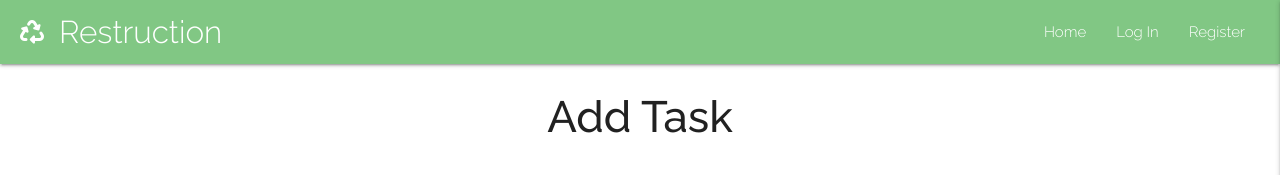
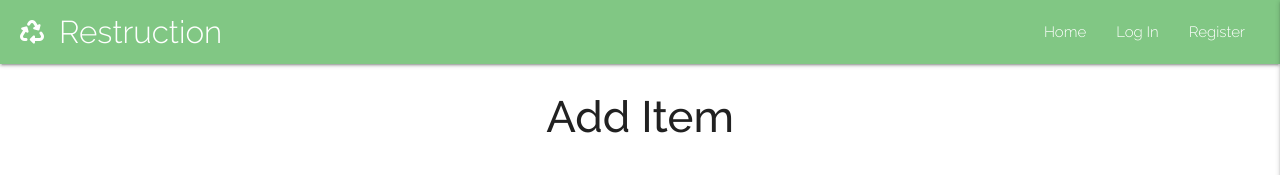
Before and after one commit to marcusnolan/restruction, a Flask app: page /add_item in a window 1280 px wide. Shown: the top 175 px of the page. Run offline with Flask 2, Linux system fonts and the light colour scheme; data that the repository does not hold is empty; some libraries are stand-ins or nearby versions.

Commit message:
requirements.txt updated to include Cloudinary for heroku

```diff
--- a/requirements.txt
+++ b/requirements.txt
@@ -1,4 +1,5 @@
 click==7.1.2
+cloudinary==1.25.0
 dnspython==2.1.0
 Flask==1.1.2
 Flask-PyMongo==2.3.0
--- a/templates/add_items.html
+++ b/templates/add_items.html
@@ -1,7 +1,7 @@
 {% extends "base.html" %}
 {% block content %}
 <div class="container">
-    <h3 class="center-align page-header">Add Task</h3>
+    <h3 class="center-align page-header">Add Item</h3>
 
     <div class="row">
         <div class="input-field col s12">
```
